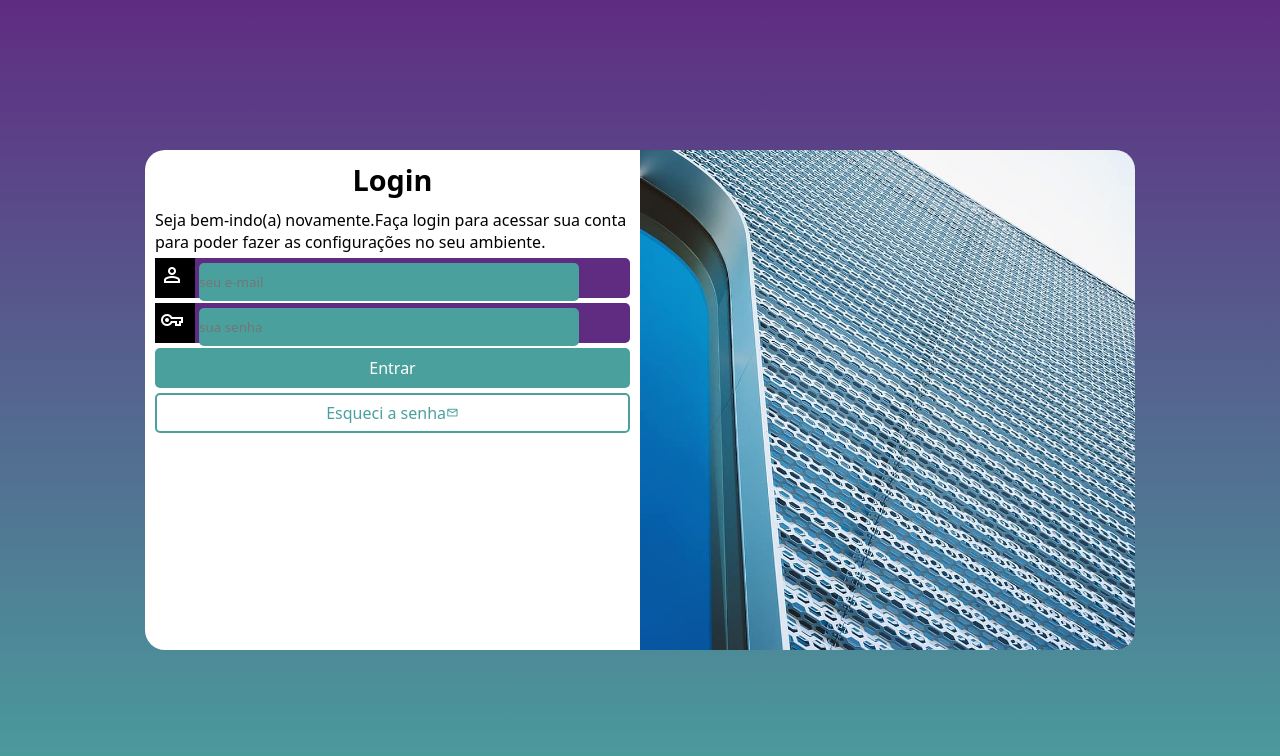
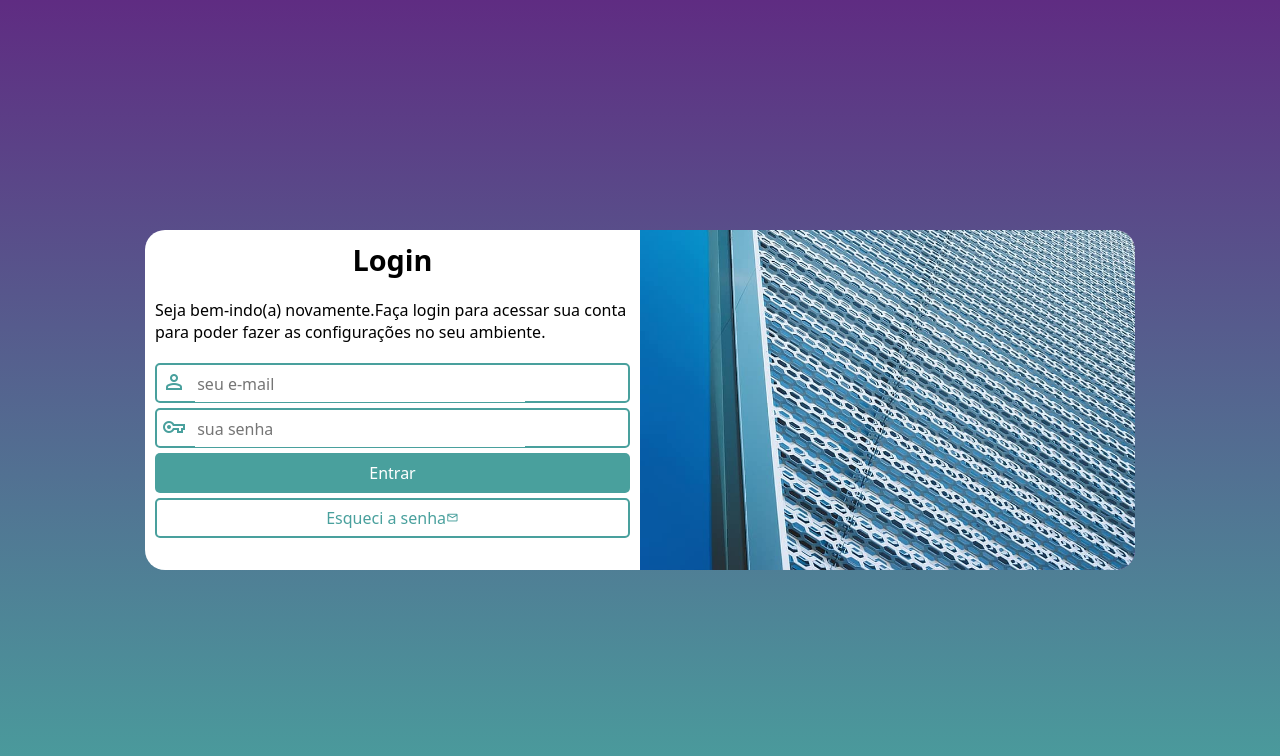
Before and after one commit to jessica-pires/projeto-login, a plain HTML site: page index.html in a window 1280 px wide. Drawn offline with nearby package versions, Linux system fonts and the light colour scheme.

Commit message:
formulario atualizado

```diff
--- a/estilos/media-query.css
+++ b/estilos/media-query.css
@@ -5,6 +5,7 @@
     }
     #login{
         width: 80vw;
+        height: 280px;
     }
     #imagem{
         float: left;
@@ -25,6 +26,7 @@
 
     #login{
         width: 990px;
+        height: 340px;
 
     }
     #imagem{
@@ -43,6 +45,7 @@
     }
     .form__texto{
         font-size:1.0em;
+        margin: 20px 0px;
 
     }
 }
--- a/estilos/style.css
+++ b/estilos/style.css
@@ -58,33 +58,51 @@ main{
 
 }
 .campo{
-    background-color: #5f2c82;
+    background-color: white;
     height: 40px;
     display: block;
     width: 100%;
     border-radius: 5px;
     margin: 5px 0px;
+    border: 2px solid #49a09d;
 
 }
+
 form > div > span{/* icone */
-    color: white;
-    background-color: black;
-    font-size: 2em;
-    width: 40px;
+    color: #49a09d;
+
+
+    /* width: 40px; */
     padding: 5px;
-    height: 40px;
+     height: px;
 
 
 }
 form > div > input{
-    background-color: #49a09d;
-    width: calc(100% - 20%);
-    height: 38px;
-    transform: scaleY(30px);
+    font-size: 1em;
     border: none;
-    border-radius: 5px;
+    cursor: pointer;
+    padding: 2px;
+    height: 35px;
+    width: 70%;
+    transform: translateY(-4px);
 
 }
+form > div > input:focus-within{
+
+}
+/* form > div > input{
+    background-color: #49a09d;
+    width:80%;
+    height: 40px;
+     transform:translateY(-5px);
+    border:0px;
+    border-radius: 8px;
+    padding: 4px;
+    font-size: 1em;
+
+}
+*/
 form > div > label{/* esconder letras icones */
     display: none;
 }
@@ -98,6 +116,7 @@ form > div > label{/* esconder letras icones */
     font-size: 1.0em;
     text-align: center;
     border-radius: 5px;
+    cursor: pointer;
 }
 .botao:hover{
     background-color: #336f6d;
```
